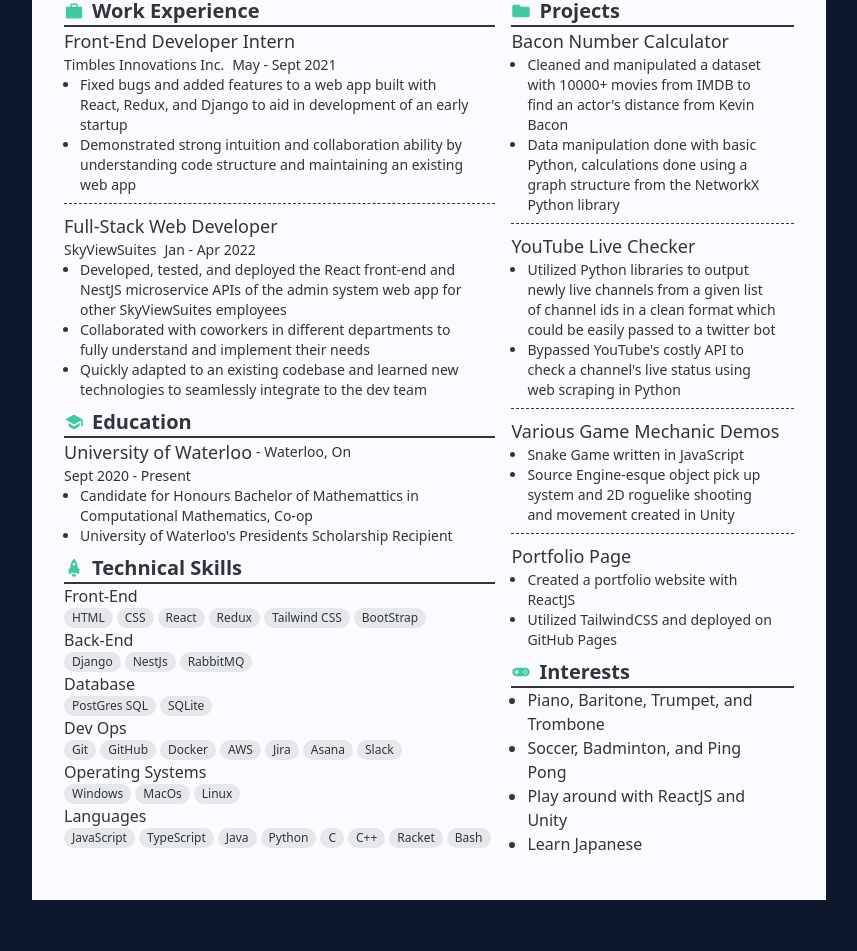
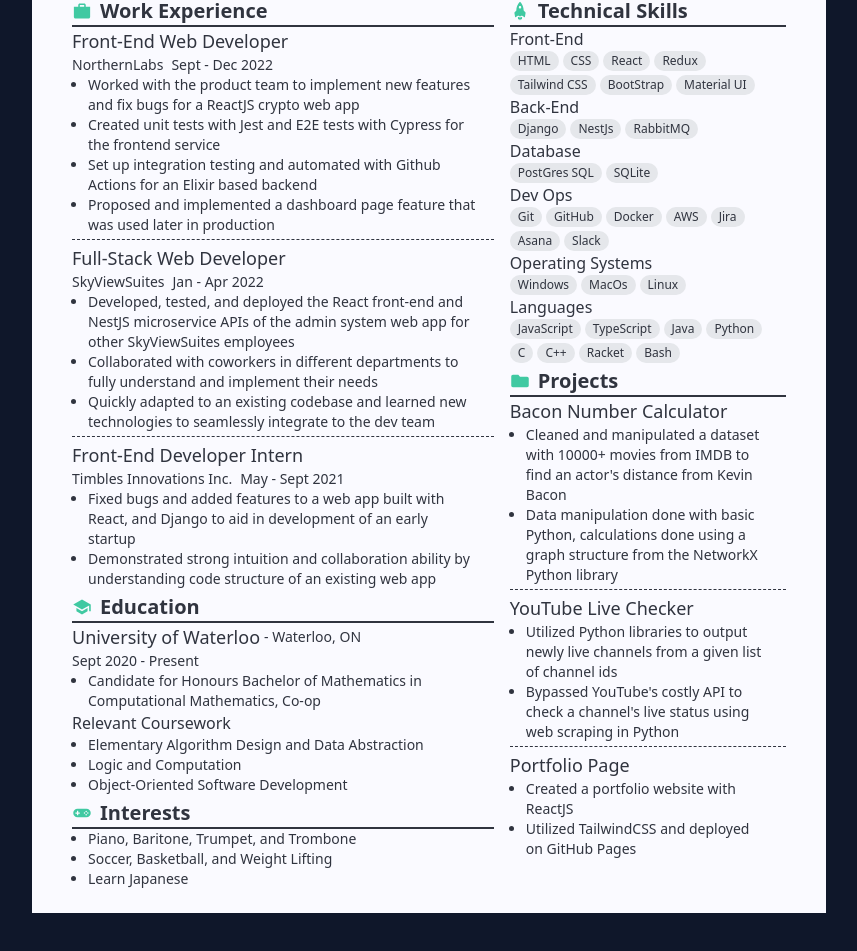
Before and after one commit to yung-tat/yung-tat.github.io, a React (Create React App) app: page /resume in a window 1280 px wide. Shown: the part 549-1500 px from the top of the page, without its empty margins (224-1081 px from the left). Built offline with nearby package versions, Linux system fonts and the light colour scheme.

Commit message:
Update Resume and About

```diff
--- a/src/components/Timeline.tsx
+++ b/src/components/Timeline.tsx
@@ -1,7 +1,6 @@
-import * as React from 'react';
+import * as React from "react";
 
-export interface ITimelineProps {
-}
+export interface ITimelineProps {}
 
 export default class Timeline extends React.Component<ITimelineProps> {
   public render() {
@@ -9,33 +8,78 @@
       <ol className="relative border-l border-white ml-4 my-4">
         <li className="mb-10 ml-4">
           <div className="absolute w-3 h-3 bg-white rounded-full -left-1.5 border border-white"></div>
-          <time className="mb-1 text-sm font-normal leading-none text-gray-400 dark:text-gray-500">July 2002</time>
-          <h3 className="text-lg font-semibold text-gray-900 dark:text-white">Born in St. Catherines 🇨🇦</h3>
-          <p className="hidden mb-4 text-base font-normal text-gray-500 dark:text-gray-400">Ya boy pulled up.</p>
+          <time className="mb-1 text-sm font-normal leading-none text-gray-400 dark:text-gray-500">
+            July 2002
+          </time>
+          <h3 className="text-lg font-semibold text-gray-900 dark:text-white">
+            Born in St. Catherines 🇨🇦
+          </h3>
+          <p className="hidden mb-4 text-base font-normal text-gray-500 dark:text-gray-400">
+            Ya boy pulled up.
+          </p>
         </li>
         <li className="hidden mb-10 ml-4">
           <div className="absolute w-3 h-3 bg-white rounded-full -left-1.5 border border-white"></div>
-          <time className="mb-1 text-sm font-normal leading-none text-gray-400 dark:text-gray-500">Sometime in 2010</time>
-          <h3 className="text-lg font-semibold text-gray-900 dark:text-white">I found Minecraft</h3>
-          <p className="mb-4 text-base font-normal text-gray-500 dark:text-gray-400">The only reason why I went into programming</p>
+          <time className="mb-1 text-sm font-normal leading-none text-gray-400 dark:text-gray-500">
+            Sometime in 2010
+          </time>
+          <h3 className="text-lg font-semibold text-gray-900 dark:text-white">
+            I found Minecraft
+          </h3>
+          <p className="mb-4 text-base font-normal text-gray-500 dark:text-gray-400">
+            The only reason why I went into programming
+          </p>
         </li>
         <li className="mb-10 ml-4">
           <div className="absolute w-3 h-3 bg-white rounded-full -left-1.5 border border-white"></div>
-          <time className="mb-1 text-sm font-normal leading-none text-gray-400 dark:text-gray-500">September 2020</time>
-          <h3 className="text-lg font-semibold text-gray-900 dark:text-white">Began studying at the University of Waterloo</h3>
-          <p className="text-base font-normal text-gray-500 dark:text-gray-400">Started a degree in Honours Mathematics and later specialized in Computational Mathematics</p>
+          <time className="mb-1 text-sm font-normal leading-none text-gray-400 dark:text-gray-500">
+            September 2020
+          </time>
+          <h3 className="text-lg font-semibold text-gray-900 dark:text-white">
+            Began studying at the University of Waterloo
+          </h3>
+          <p className="text-base font-normal text-gray-500 dark:text-gray-400">
+            Started a degree in Honours Mathematics and later specialized in
+            Computational Mathematics
+          </p>
         </li>
         <li className="mb-10 ml-4">
           <div className="absolute w-3 h-3 bg-white rounded-full -left-1.5 border border-white"></div>
-          <time className="mb-1 text-sm font-normal leading-none text-gray-400 dark:text-gray-500">April - August 2021</time>
-          <h3 className="text-lg font-semibold text-gray-900 dark:text-white">Internship at Timbles</h3>
-          <p className="text-base font-normal text-gray-500 dark:text-gray-400">Started by web dev journey at an ed-tech startup called "Timbles".</p>
+          <time className="mb-1 text-sm font-normal leading-none text-gray-400 dark:text-gray-500">
+            April - August 2021
+          </time>
+          <h3 className="text-lg font-semibold text-gray-900 dark:text-white">
+            Internship at Timbles
+          </h3>
+          <p className="text-base font-normal text-gray-500 dark:text-gray-400">
+            Started by web dev journey at an ed-tech startup called "Timbles".
+          </p>
         </li>
         <li className="mb-4 ml-4">
           <div className="absolute w-3 h-3 bg-white rounded-full -left-1.5 border border-white"></div>
-          <time className="mb-1 text-sm font-normal leading-none text-gray-400 dark:text-gray-500">January 2022 - Present</time>
-          <h3 className="text-lg font-semibold text-gray-900 dark:text-white">Internship at SkyViewSuites</h3>
-          <p className="text-base font-normal text-gray-500 dark:text-gray-400">My first official co-op as a Web Developer at furnished rental agency based in Toronto.</p>
+          <time className="mb-1 text-sm font-normal leading-none text-gray-400 dark:text-gray-500">
+            January - April 2022
+          </time>
+          <h3 className="text-lg font-semibold text-gray-900 dark:text-white">
+            Internship at SkyViewSuites
+          </h3>
+          <p className="text-base font-normal text-gray-500 dark:text-gray-400">
+            My first official co-op as a Web Developer at furnished rental
+            agency based in Toronto.
+          </p>
+        </li>
+        <li className="mb-4 ml-4">
+          <div className="absolute w-3 h-3 bg-white rounded-full -left-1.5 border border-white"></div>
+          <time className="mb-1 text-sm font-normal leading-none text-gray-400 dark:text-gray-500">
+            September - December 2022
+          </time>
+          <h3 className="text-lg font-semibold text-gray-900 dark:text-white">
+            Internship at NorthernLabs
+          </h3>
+          <p className="text-base font-normal text-gray-500 dark:text-gray-400">
+            My second co-op as a Web Developer at venture studio called
+            NorthernLabs
+          </p>
         </li>
       </ol>
     );
--- a/src/pages/Resume.tsx
+++ b/src/pages/Resume.tsx
@@ -1,16 +1,20 @@
-import * as React from 'react';
-import { AiFillPhone } from 'react-icons/ai';
-import { CgWebsite } from 'react-icons/cg';
-import { BsFillHouseFill } from 'react-icons/bs';
-import { IoMdSchool, IoMdBriefcase, IoMdRocket, IoMdFolder, IoLogoGameControllerA } from 'react-icons/io'
-import { HiMail } from 'react-icons/hi';
+import * as React from "react";
+import { AiFillPhone } from "react-icons/ai";
+import { CgWebsite } from "react-icons/cg";
+import { BsFillHouseFill } from "react-icons/bs";
+import {
+  IoMdSchool,
+  IoMdBriefcase,
+  IoMdRocket,
+  IoMdFolder,
+  IoLogoGameControllerA,
+} from "react-icons/io";
+import { HiMail } from "react-icons/hi";
 
-export interface IResumeProps {
-}
+export interface IResumeProps {}
 
 export default class Resume extends React.Component<IResumeProps> {
   public render() {
-
     const pageStyle: any = {
       width: "21cm",
       height: "29.7cm",
@@ -19,33 +23,42 @@
 
     const darkBg = {
       backgroundColor: "#30343f",
-      color: "#fafaff"
-    }
+      color: "#fafaff",
+    };
 
     const lightBg = {
       backgroundColor: "#fafaff",
-      color: "#30343f"
-    }
+      color: "#30343f",
+    };
 
     const icons = {
-      color: "#40c9a2"
-    }
+      color: "#40c9a2",
+    };
 
     const titleDiv = {
       borderBottom: "2px solid #30343f",
       fontWeight: 700,
-    }
+    };
 
     const separate = {
-      borderBottom: "1px dashed #30343f"
-    }
+      borderBottom: "1px dashed #30343f",
+    };
 
-    const frontend = ["HTML", "CSS", "React", "Redux", "Tailwind CSS", "BootStrap"]
-    const backend = ["Django", "NestJs", "RabbitMQ"]
-    const database = ["PostGres SQL", "SQLite"]
-    const devops = ["Git", "GitHub", "Docker", "AWS", "Jira", "Asana", "Slack"]
-    const os = ["Windows", "MacOs", "Linux"]
-    const languages = ["JavaScript",
+    const frontend = [
+      "HTML",
+      "CSS",
+      "React",
+      "Redux",
+      "Tailwind CSS",
+      "BootStrap",
+      "Material UI",
+    ];
+    const backend = ["Django", "NestJs", "RabbitMQ"];
+    const database = ["PostGres SQL", "SQLite"];
+    const devops = ["Git", "GitHub", "Docker", "AWS", "Jira", "Asana", "Slack"];
+    const os = ["Windows", "MacOs", "Linux"];
+    const languages = [
+      "JavaScript",
       "TypeScript",
       "Java",
       "Python",
@@ -53,182 +66,263 @@
       "C++",
       "Racket",
       //"Unity",
-      "Bash"
-    ]
+      "Bash",
+    ];
 
     const resumeBody = (
-      <div
-        className='mb-16'
-        style={pageStyle}
-      >
-        <div
-          className='py-10 flex flex-col items-center gap-2'
-          style={darkBg}
-        >
-          <div className='text-5xl'>Issac Liu</div>
-          <div className='text-xl'>Honours Mathematics 2B - 20894194</div>
-          <div className='flex items-center gap-8'>
-            <div className='flex items-center'>
-              <HiMail/>
-              <div className='pl-2'>i9liu@uwaterloo.ca</div>
+      <div className="mb-16" style={pageStyle}>
+        <div className="py-10 flex flex-col items-center gap-2" style={darkBg}>
+          <div className="text-5xl">Issac Liu</div>
+          <div className="text-xl">Honours Mathematics 3A - 20894194</div>
+          <div className="flex items-center gap-8">
+            <div className="flex items-center">
+              <HiMail />
+              <div className="pl-2">i9liu@uwaterloo.ca</div>
             </div>
-            <div className='flex items-center'>
-              <AiFillPhone/>
-              <div className='pl-2'>647-466-5557</div>
+            <div className="flex items-center">
+              <AiFillPhone />
+              <div className="pl-2">647-466-5557</div>
             </div>
-            <div className='flex items-center'>
-              <CgWebsite/>
-              <div className='pl-2'>yung-tat.github.io</div>
+            <div className="flex items-center">
+              <CgWebsite />
+              <div className="pl-2">yung-tat.github.io</div>
             </div>
-            <div className='flex items-center'>
-              <BsFillHouseFill/>
-              <div className='pl-2'>Mississauga, ON</div>
+            <div className="flex items-center">
+              <BsFillHouseFill />
+              <div className="pl-2">Mississauga, ON</div>
             </div>
           </div>
         </div>
-        <div
-          className='grid grid-cols-5 px-8 py-6 gap-4'
-          style={lightBg}
-        >
+        <div className="grid grid-cols-5 px-10 py-6 gap-4" style={lightBg}>
           <div className="w-full col-span-3">
             {/* Work Experience */}
-            <div className="text-xl flex items-center gap-2"  style={titleDiv}>
-                <IoMdBriefcase style={icons}/>
+            <div className="text-xl flex items-center gap-2" style={titleDiv}>
+              <IoMdBriefcase style={icons} />
               Work Experience
             </div>
-            <div className='pb-2 mb-2' style={separate}>
-              <div className='text-lg pr-1'>Front-End Developer Intern</div>
-              <div className='flex gap-2'>
-                <div className='text-sm'>Timbles Innovations Inc.</div>
-                <div className='font-light text-sm pr-1'>May - Sept 2021</div>
+            <div className="pb-1 mb-1" style={separate}>
+              <div className="text-lg pr-1">Front-End Web Developer</div>
+              <div className="flex gap-2">
+                <div className="text-sm">NorthernLabs</div>
+                <div className="font-light text-sm pr-1">Sept - Dec 2022</div>
               </div>
-              <ul className='list-outside list-disc px-4'>
-                <li className='text-sm'>Fixed bugs and added features to a web app built with React, Redux, and Django to aid in development of an early startup</li>
-                <li className='text-sm'>Demonstrated strong intuition and collaboration ability by understanding code structure and maintaining an existing web app</li>
+              <ul className="list-outside list-disc px-4">
+                <li className="text-sm">
+                  Worked with the product team to implement new features and fix
+                  bugs for a ReactJS crypto web app
+                </li>
+                <li className="text-sm">
+                  Created unit tests with Jest and E2E tests with Cypress for
+                  the frontend service
+                </li>
+                <li className="text-sm">
+                  Set up integration testing and automated with Github Actions
+                  for an Elixir based backend
+                </li>
+                <li className="text-sm">
+                  Proposed and implemented a dashboard page feature that was
+                  used later in production
+                </li>
+              </ul>
+            </div>
+            <div className="pb-1 mb-1" style={separate}>
+              <div className="text-lg pr-1">Full-Stack Web Developer</div>
+              <div className="flex gap-2">
+                <div className="text-sm">SkyViewSuites</div>
+                <div className="font-light text-sm pr-1">Jan - Apr 2022</div>
+              </div>
+              <ul className="list-outside list-disc px-4">
+                <li className="text-sm">
+                  Developed, tested, and deployed the React front-end and NestJS
+                  microservice APIs of the admin system web app for other
+                  SkyViewSuites employees
+                </li>
+                <li className="text-sm">
+                  Collaborated with coworkers in different departments to fully
+                  understand and implement their needs
+                </li>
+                <li className="text-sm">
+                  Quickly adapted to an existing codebase and learned new
+                  technologies to seamlessly integrate to the dev team
+                </li>
               </ul>
             </div>
             <div>
-              <div className='text-lg pr-1'>Full-Stack Web Developer</div>
-              <div className='flex gap-2'>
-                <div className='text-sm'>SkyViewSuites</div>
-                <div className='font-light text-sm pr-1'>Jan - Apr 2022</div>
+              <div className="text-lg pr-1">Front-End Developer Intern</div>
+              <div className="flex gap-2">
+                <div className="text-sm">Timbles Innovations Inc.</div>
+                <div className="font-light text-sm pr-1">May - Sept 2021</div>
               </div>
-              <ul className='list-outside list-disc px-4'>
-                <li className='text-sm'>Developed, tested, and deployed the React front-end and NestJS microservice APIs of the admin system web app for other SkyViewSuites employees</li>
-                <li className='text-sm'>Collaborated with coworkers in different departments to fully understand and implement their needs</li>
-                <li className='text-sm'>Quickly adapted to an existing codebase and learned new technologies to seamlessly integrate to the dev team</li>
+              <ul className="list-outside list-disc px-4">
+                <li className="text-sm">
+                  Fixed bugs and added features to a web app built with React,
+                  and Django to aid in development of an early startup
+                </li>
+                <li className="text-sm">
+                  Demonstrated strong intuition and collaboration ability by
+                  understanding code structure of an existing web app
+                </li>
               </ul>
             </div>
+
             {/* Education */}
-            <div className="text-xl mt-2 flex items-center gap-2" style={titleDiv}>
-              <IoMdSchool style={icons}/>
+            <div
+              className="text-xl mt-1 flex items-center gap-2"
+              style={titleDiv}
+            >
+              <IoMdSchool style={icons} />
               Education
             </div>
             <div>
-              <div className='flex items-center'>
-                <div className='text-lg pr-1'>University of Waterloo</div>
-                <div className='font-light text-sm'>- Waterloo, On</div>
+              <div className="flex items-center">
+                <div className="text-lg pr-1">University of Waterloo</div>
+                <div className="font-light text-sm">- Waterloo, ON</div>
               </div>
-              <div className='text-sm pr-1'>Sept 2020 - Present</div>
-              <ul className='list-outside list-disc px-4'>
-                <li className='text-sm'>Candidate for Honours Bachelor of Mathemattics in Computational Mathematics, Co-op</li>
-                <li className='text-sm'>University of Waterloo's Presidents Scholarship Recipient</li>
+              <div className="text-sm pr-1">Sept 2020 - Present</div>
+              <ul className="list-outside list-disc px-4">
+                <li className="text-sm">
+                  Candidate for Honours Bachelor of Mathematics in Computational
+                  Mathematics, Co-op
+                </li>
+                {/* <li className="text-sm">
+                  University of Waterloo's Presidents Scholarship Recipient
+                </li> */}
+              </ul>
+              <div className="text-md pr-1">Relevant Coursework</div>
+              <ul className="list-outside list-disc px-4">
+                <li className="text-sm">
+                  Elementary Algorithm Design and Data Abstraction
+                </li>
+                <li className="text-sm">Logic and Computation</li>
+                <li className="text-sm">
+                  Object-Oriented Software Development
+                </li>
+              </ul>
+              {/* Interests */}
+              <div
+                className="text-xl mt-1 flex items-center gap-2"
+                style={titleDiv}
+              >
+                <IoLogoGameControllerA style={icons} />
+                Interests
+              </div>
+              <ul className="list-outside list-disc px-4">
+                <li className="text-sm">
+                  Piano, Baritone, Trumpet, and Trombone
+                </li>
+                <li className="text-sm">
+                  Soccer, Basketball, and Weight Lifting
+                </li>
+                <li className="text-sm">Learn Japanese</li>
               </ul>
             </div>
+          </div>
+          <div className="w-full rounded col-span-2">
             {/* Technical Skills */}
-            <div className="text-xl mt-2 flex items-center gap-2"  style={titleDiv}>
-                <IoMdRocket style={icons}/>
+            <div className="text-xl flex items-center gap-2" style={titleDiv}>
+              <IoMdRocket style={icons} />
               Technical Skills
             </div>
             <div>
               <div>Front-End</div>
-              <div className='flex flex-wrap gap-1'>
-                {frontend.map((item: string) => <div className='bg-gray-200 rounded-full py-0.5 px-2 text-xs'>
+              <div className="flex flex-wrap gap-1">
+                {frontend.map((item: string) => (
+                  <div className="bg-gray-200 rounded-full py-0.5 px-2 text-xs">
                     {item}
-                </div>)}
+                  </div>
+                ))}
               </div>
               <div>Back-End</div>
-              <div className='flex flex-wrap gap-1'>
-                {backend.map((item: string) => <div className='bg-gray-200 rounded-full py-0.5 px-2 text-xs'>
+              <div className="flex flex-wrap gap-1">
+                {backend.map((item: string) => (
+                  <div className="bg-gray-200 rounded-full py-0.5 px-2 text-xs">
                     {item}
-                </div>)}
+                  </div>
+                ))}
               </div>
               <div>Database</div>
-              <div className='flex flex-wrap gap-1'>
-                {database.map((item: string) => <div className='bg-gray-200 rounded-full py-0.5 px-2 text-xs'>
+              <div className="flex flex-wrap gap-1">
+                {database.map((item: string) => (
+                  <div className="bg-gray-200 rounded-full py-0.5 px-2 text-xs">
                     {item}
-                </div>)}
+                  </div>
+                ))}
               </div>
               <div>Dev Ops</div>
-              <div className='flex flex-wrap gap-1'>
-                {devops.map((item: string) => <div className='bg-gray-200 rounded-full py-0.5 px-2 text-xs'>
+              <div className="flex flex-wrap gap-1">
+                {devops.map((item: string) => (
+                  <div className="bg-gray-200 rounded-full py-0.5 px-2 text-xs">
                     {item}
-                </div>)}
+                  </div>
+                ))}
               </div>
               <div>Operating Systems</div>
-              <div className='flex flex-wrap gap-1'>
-                {os.map((item: string) => <div className='bg-gray-200 rounded-full py-0.5 px-2 text-xs'>
+              <div className="flex flex-wrap gap-1">
+                {os.map((item: string) => (
+                  <div className="bg-gray-200 rounded-full py-0.5 px-2 text-xs">
                     {item}
-                </div>)}
+                  </div>
+                ))}
               </div>
               <div>Languages</div>
-              <div className='flex flex-wrap gap-1'>
-                {languages.map((item: string) => <div className='bg-gray-200 rounded-full py-0.5 px-2 text-xs'>
+              <div className="flex flex-wrap gap-1">
+                {languages.map((item: string) => (
+                  <div className="bg-gray-200 rounded-full py-0.5 px-2 text-xs">
                     {item}
-                </div>)}
+                  </div>
+                ))}
               </div>
             </div>
-          </div>
-          <div className='w-full rounded col-span-2'>
             {/* Projects */}
-            <div className="text-xl flex items-center gap-2"  style={titleDiv}>
-              <IoMdFolder style={icons}/>
+            <div
+              className="text-xl mt-1 flex items-center gap-2"
+              style={titleDiv}
+            >
+              <IoMdFolder style={icons} />
               Projects
             </div>
-            <div className='pb-2 mb-2' style={separate}>
-              <div className='text-lg pr-1'>Bacon Number Calculator</div>
-              <ul className='list-outside list-disc px-4'>
-                <li className='text-sm'>Cleaned and manipulated a dataset with 10000+ movies from IMDB to find an actor's distance from Kevin Bacon</li>
-                <li className='text-sm'>Data manipulation done with basic Python, calculations done using a graph structure from the NetworkX Python library</li>
+            <div className="pb-1 mb-1" style={separate}>
+              <div className="text-lg pr-1">Bacon Number Calculator</div>
+              <ul className="list-outside list-disc px-4">
+                <li className="text-sm">
+                  Cleaned and manipulated a dataset with 10000+ movies from IMDB
+                  to find an actor's distance from Kevin Bacon
+                </li>
+                <li className="text-sm">
+                  Data manipulation done with basic Python, calculations done
+                  using a graph structure from the NetworkX Python library
+                </li>
               </ul>
             </div>
-            <div className='pb-2 mb-2' style={separate}>
-              <div className='text-lg pr-1'>YouTube Live Checker</div>
-              <ul className='list-outside list-disc px-4'>
-                <li className='text-sm'>Utilized Python libraries to output newly live channels from a given list of channel ids in a clean format which could be easily passed to a twitter bot</li>
-                <li className='text-sm'>Bypassed YouTube's costly API to check a channel's live status using web scraping in Python</li>
-              </ul>
-            </div>
-            <div className='pb-2 mb-2' style={separate}>
-              <div className='text-lg pr-1'>Various Game Mechanic Demos</div>
-              <ul className='list-outside list-disc px-4'>
-                <li className='text-sm'>Snake Game written in JavaScript</li>
-                <li className='text-sm'>Source Engine-esque object pick up system and 2D roguelike shooting and movement created in Unity</li>
+            <div className="pb-1 mb-1" style={separate}>
+              <div className="text-lg pr-1">YouTube Live Checker</div>
+              <ul className="list-outside list-disc px-4">
+                <li className="text-sm">
+                  Utilized Python libraries to output newly live channels from a
+                  given list of channel ids
+                </li>
+                <li className="text-sm">
+                  Bypassed YouTube's costly API to check a channel's live status
+                  using web scraping in Python
+                </li>
               </ul>
             </div>
             <div>
-              <div className='text-lg pr-1'>Portfolio Page</div>
-              <ul className='list-outside list-disc px-4'>
-                <li className='text-sm'>Created a portfolio website with ReactJS</li>
-                <li className='text-sm'>Utilized TailwindCSS and deployed on GitHub Pages</li>
+              <div className="text-lg pr-1">Portfolio Page</div>
+              <ul className="list-outside list-disc px-4">
+                <li className="text-sm">
+                  Created a portfolio website with ReactJS
+                </li>
+                <li className="text-sm">
+                  Utilized TailwindCSS and deployed on GitHub Pages
+                </li>
               </ul>
             </div>
-            {/* Interests */}
-            <div className="text-xl mt-2 flex items-center gap-2"  style={titleDiv}>
-              <IoLogoGameControllerA style={icons}/>
-              Interests
-            </div>
-            <ul className='list-outside list-disc px-4'>
-              <li>Piano, Baritone, Trumpet, and Trombone</li>
-              <li>Soccer, Badminton, and Ping Pong</li>
-              <li>Play around with ReactJS and Unity</li>
-              <li>Learn Japanese</li>
-            </ul>
           </div>
         </div>
       </div>
     );
 
-    return (resumeBody);
+    return resumeBody;
   }
 }
```
Also changed, not shown: src/pages/About.tsx (+35 -30 lines). Lines whose indentation alone changed are shown as unchanged.
